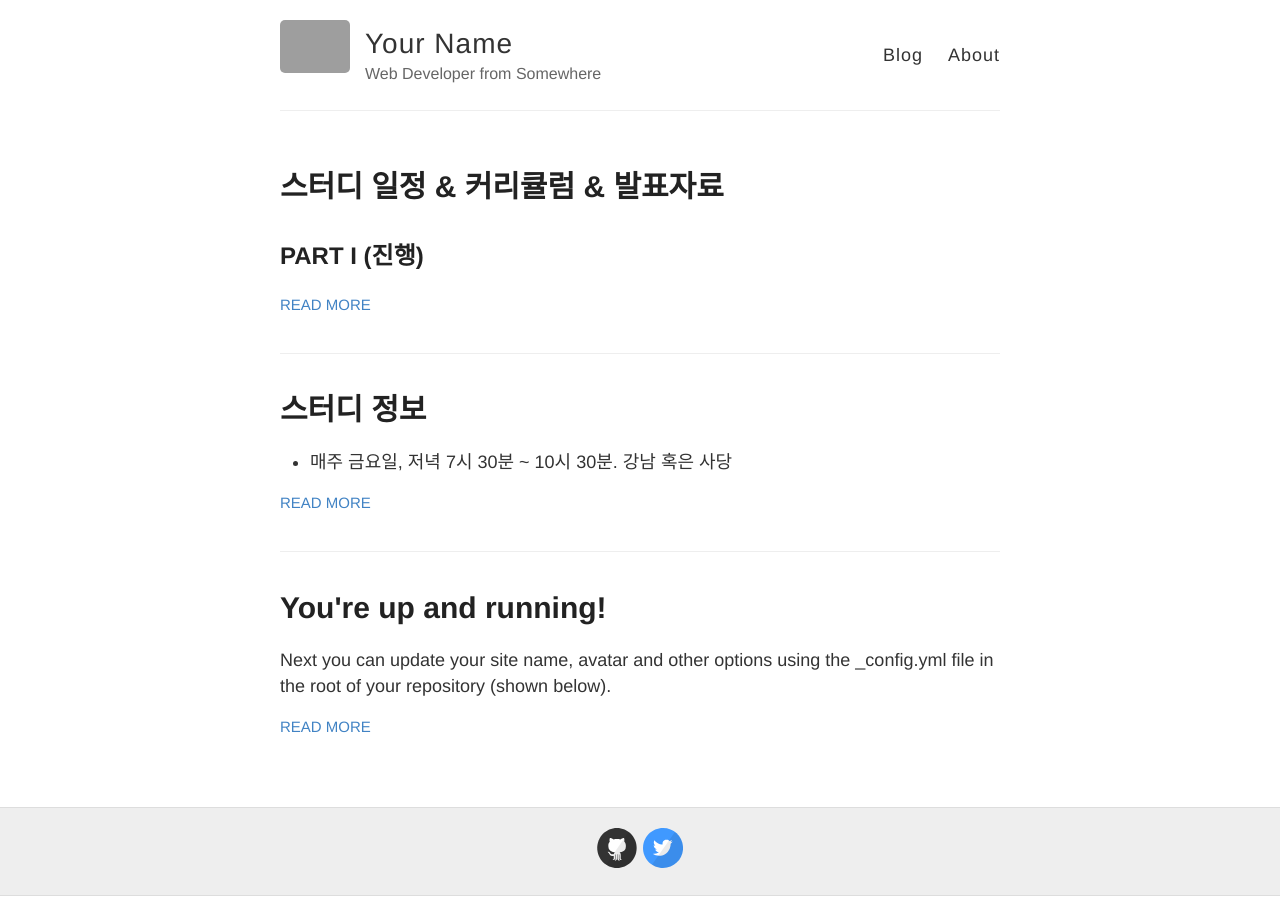
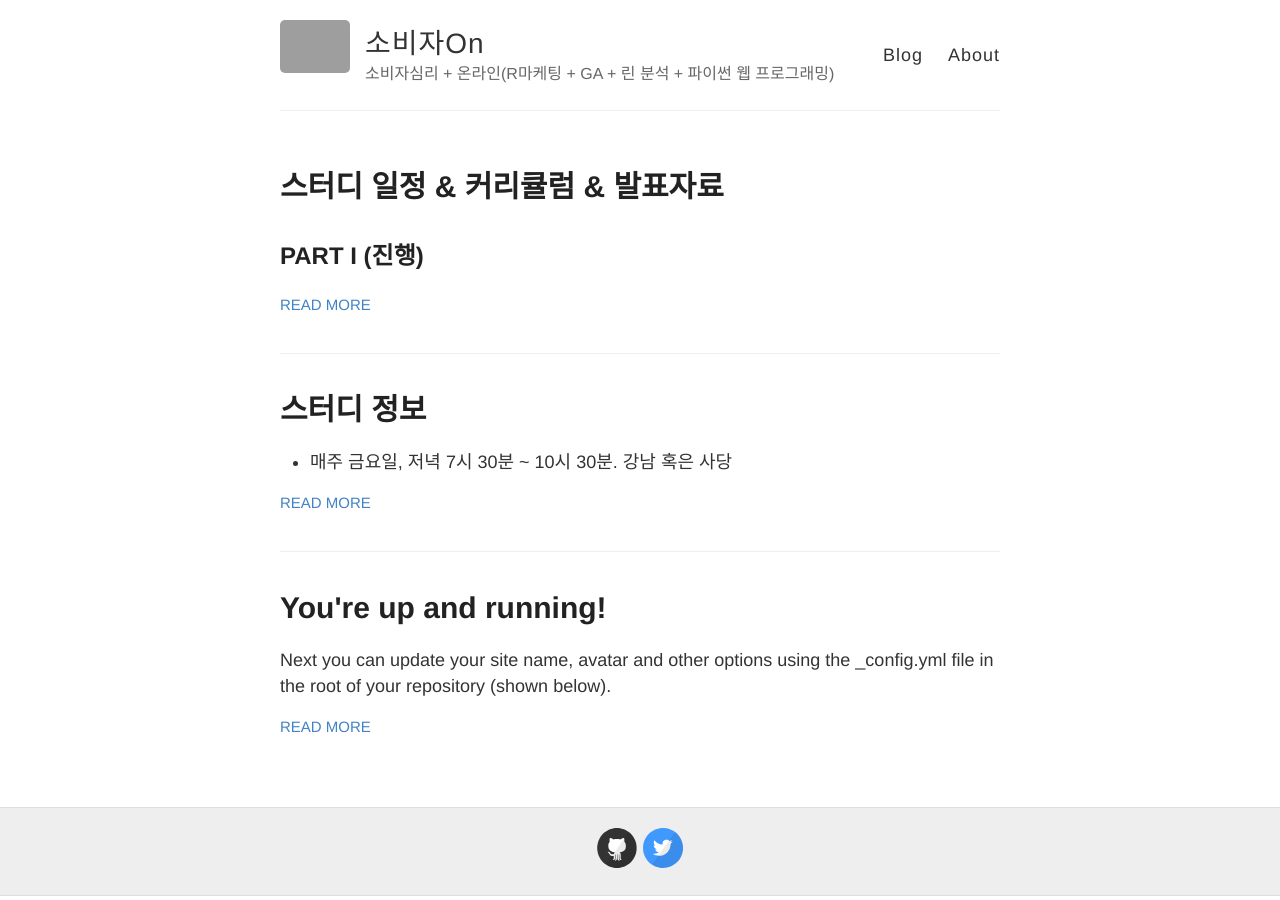
Before and after one commit to psygement/conpsy, a Jekyll site: the page built from index.html, in a window 1280 px wide. Built offline with Jekyll 4.4.1, drawn with Linux system fonts in a browser that asks for light colours; Markdown is read by kramdown in place of the engine named in the settings; grey boxes are pictures that could not be loaded.

Commit message:
Update _config.yml

```diff
--- a/_config.yml
+++ b/_config.yml
@@ -3,10 +3,10 @@
 #
 
 # Name of your site (displayed in the header)
-name: Your Name
+name: 소비자On
 
 # Short bio or description (displayed in the header)
-description: Web Developer from Somewhere
+description: 소비자심리 + 온라인(R마케팅 + GA + 린 분석 + 파이썬 웹 프로그래밍)
 
 # URL of your avatar or profile pic (you could use your GitHub profile pic)
 avatar: https://raw.githubusercontent.com/barryclark/jekyll-now/master/images/jekyll-logo.png
```
